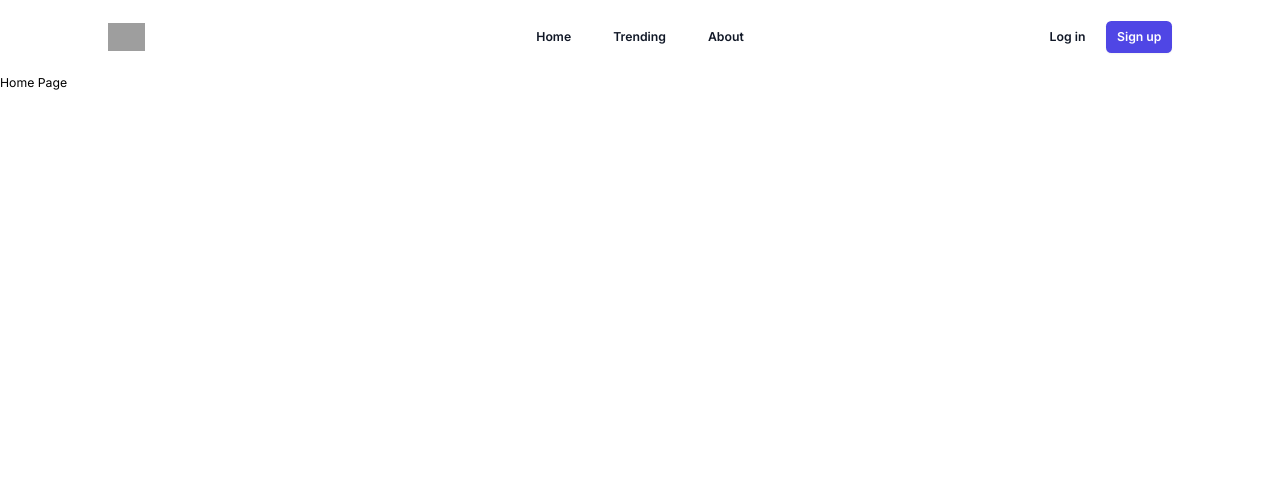
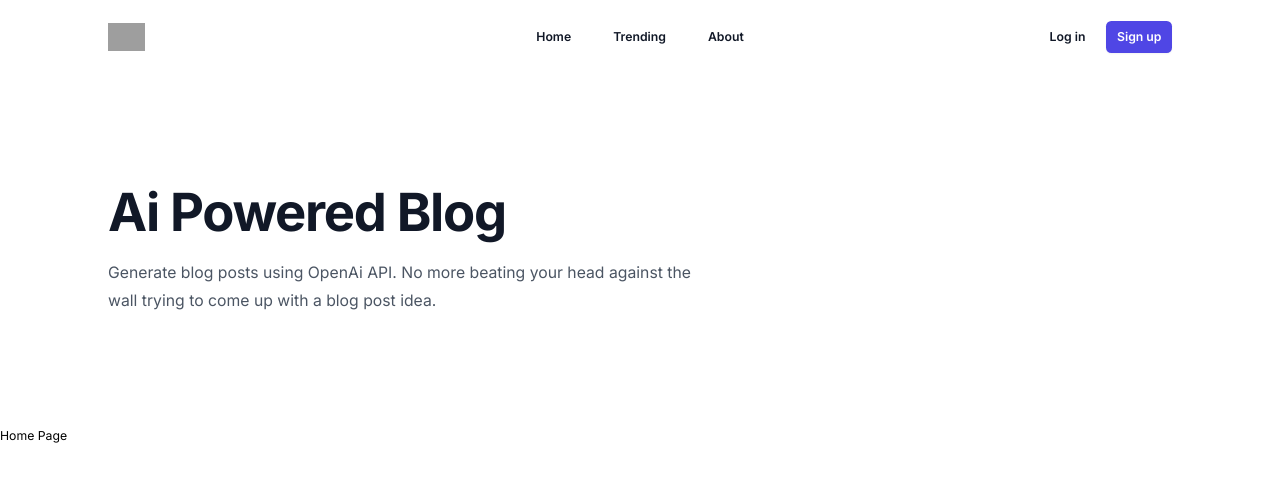
Before and after one commit to Dmitry1007/ai-blog, a Next.js app: page / in a window 1280 px wide. Shown: the top 482 px of the page. Built offline with nearby package versions, Linux system fonts and the light colour scheme; grey boxes are pictures that could not be loaded.

Commit message:
Add big Header

```diff
--- /dev/null
+++ b/app/(shared)/Header.tsx
@@ -0,0 +1,18 @@
+export default function Header() {
+    return (
+        <div className="bg-white py-24 sm:py-32">
+            <div className="mx-auto max-w-7xl px-6 lg:px-8">
+                <div className="mx-auto max-w-2xl lg:mx-0">
+                    <h2 className="text-4xl font-bold tracking-tight text-gray-900 sm:text-6xl">
+                        Ai Powered Blog
+                    </h2>
+                    <p className="mt-6 text-lg leading-8 text-gray-600">
+                        Generate blog posts using OpenAi API. No more beating
+                        your head against the wall trying to come up with a blog
+                        post idea.
+                    </p>
+                </div>
+            </div>
+        </div>
+    );
+}
--- a/app/layout.tsx
+++ b/app/layout.tsx
@@ -1,6 +1,7 @@
 import "./globals.css";
 import { Inter } from "next/font/google";
 import Navbar from "app/(shared)/Navbar";
+import Header from "app/(shared)/Header";
 
 const inter = Inter({ variable: "--font-inter", subsets: ["latin"] });
 
@@ -18,6 +19,7 @@ export default function RootLayout({
         <html className={`${inter.variable}`} lang="en">
             <body>
                 <Navbar />
+                <Header />
                 {children}
             </body>
         </html>
```
